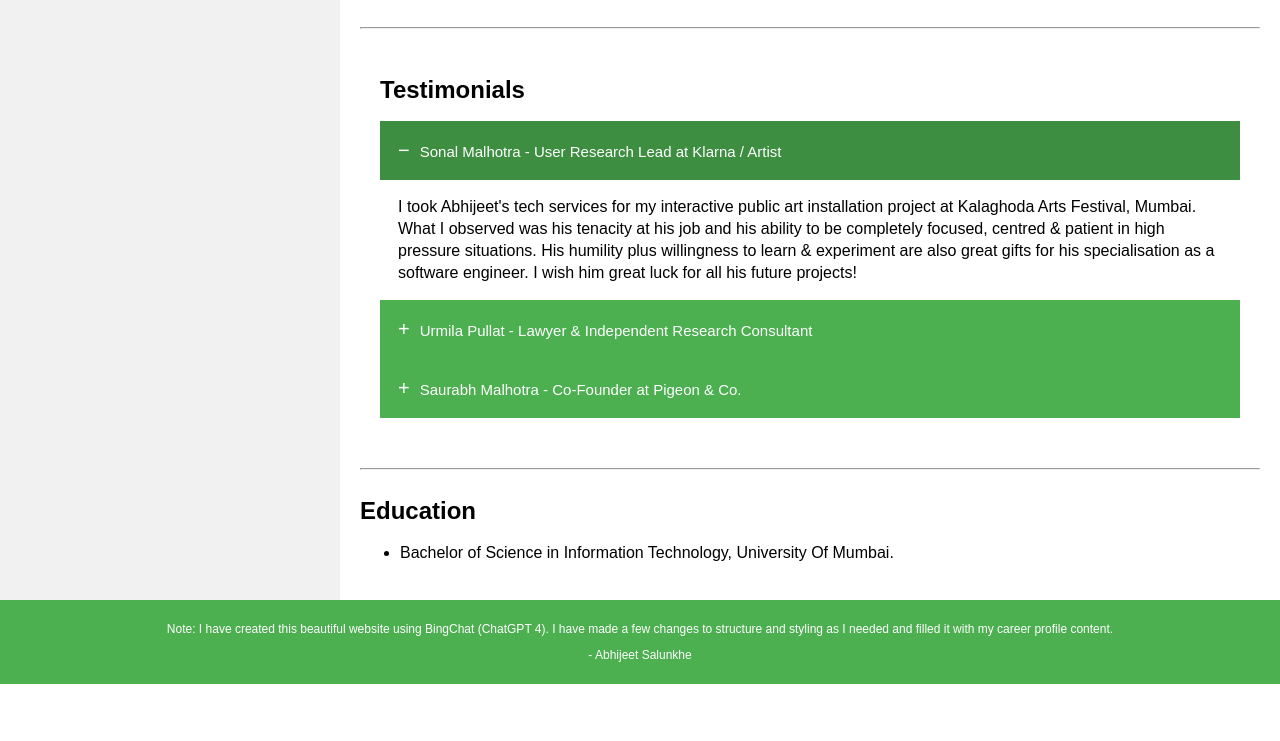
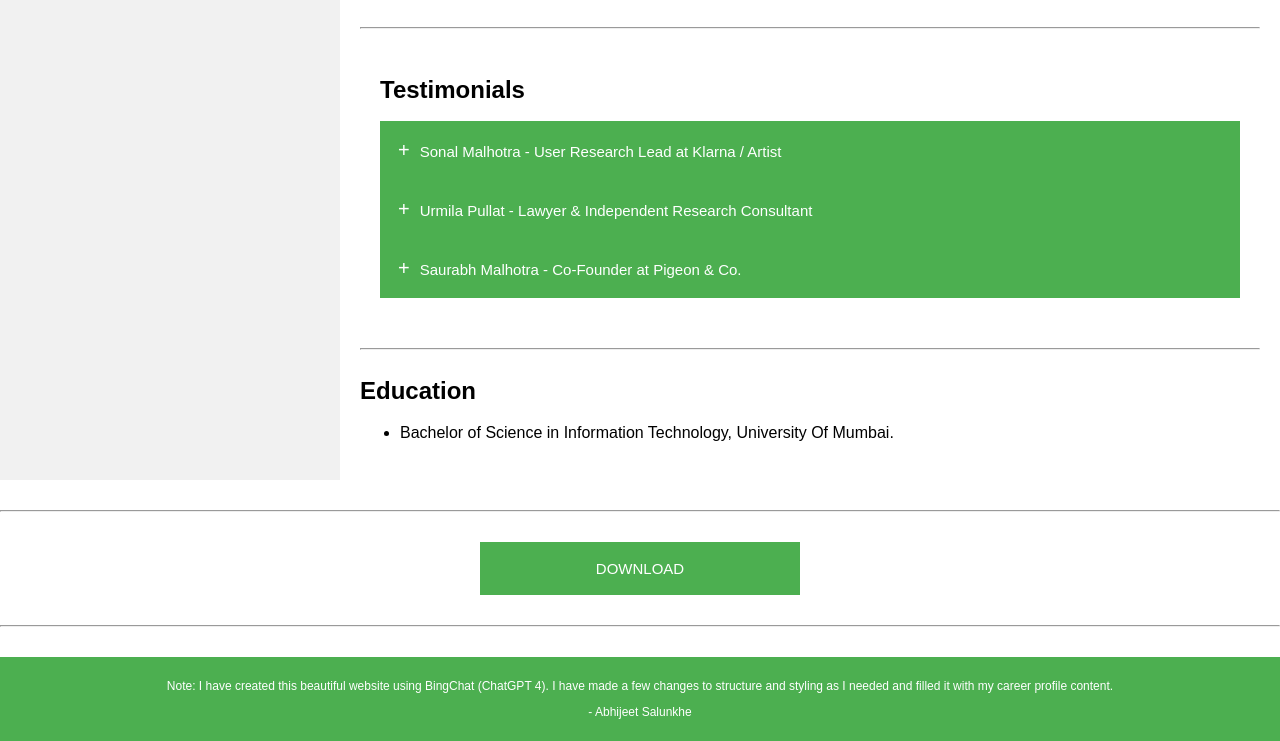
Before and after one commit to abhijeetwebdev/resume-website, a plain HTML site: page index.html in a window 1280 px wide. Shown: the part 1983-2724 px from the top of the page. Before the commit the page ends 2667 px from the top, so only its background shows below. Drawn offline with Linux system fonts and the light colour scheme.

Commit message:
add: resume download

```diff
--- a/index.html
+++ b/index.html
@@ -192,6 +192,13 @@
       </ul>
     </article>
   </section>
+  <hr>
+  <div class="center">
+    <a href="./Resume-Abhijeet-Salunkhe.pdf" download>
+      <button class="download" title="Download Resume">DOWNLOAD</button>
+    </a>
+  </div>
+  <hr>
   <footer>
     <p> Note: I have created this beautiful website using BingChat (ChatGPT 4). I have made a few changes to structure and styling as I needed and filled it with my career profile content. </p>
     <p>- Abhijeet Salunkhe</p>
--- a/styles.css
+++ b/styles.css
@@ -59,7 +59,7 @@ footer {
   text-align: right;
 }
 
-.collapsible {
+.collapsible, .download {
   background-color: #4caf50;
   color: white;
   cursor: pointer;
@@ -72,8 +72,18 @@ footer {
 }
 
 .active,
-.collapsible:hover {
+.collapsible:hover, .download:hover {
   background-color: #3e8e41;
+}
+
+.download {
+  width: 25%;
+  text-align: center;
+}
+
+.center {
+  text-align: center;
+  margin: auto;
 }
 
 .content {
```
Also changed, not shown: 1 other file.
